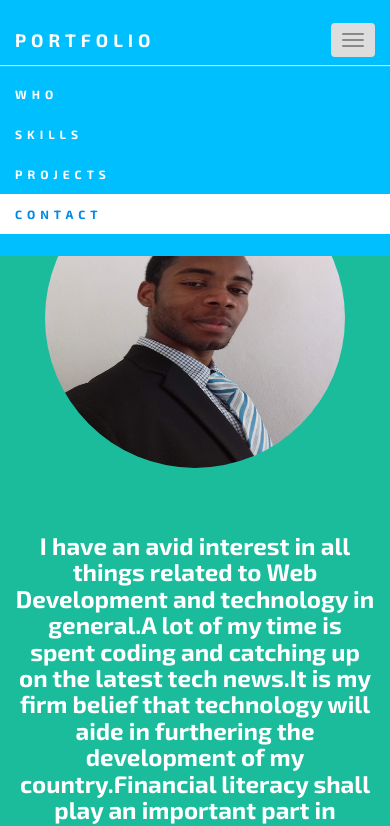
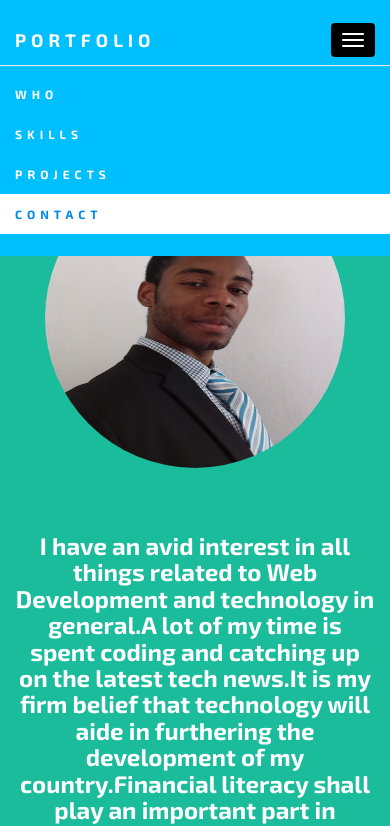
Before and after one commit to jasonwilliams343/jasonwilliams343.github.io, a plain HTML site: page index.html in a window 390 px wide. Both pictures are taken after a click on the button 353 px from the left and 40 px from the top of the page. Shown: the top 826 px of the page. Drawn offline with nearby package versions, Linux system fonts and the light colour scheme.

Commit message:
Update to navbar toggle

```diff
--- a/style.css
+++ b/style.css
@@ -46,8 +46,22 @@ body {
   }
   .navbar-default .navbar-toggle {
     border-color: transparent;
-    color: #fff !important;
+    color: #000000 !important;
   }
+
+  .navbar .navbar-toggle .icon-bar{
+    background-color: #ffffff !important;
+  }
+
+  .navbar .navbar-toggle:hover {
+    background-color: #000000 !important;
+  }
+
+
+  .navbar .navbar-toggle:focus {
+    background-color: #000000 !important;
+  }
+
 
   .fixer{
     height: 300px;
```
